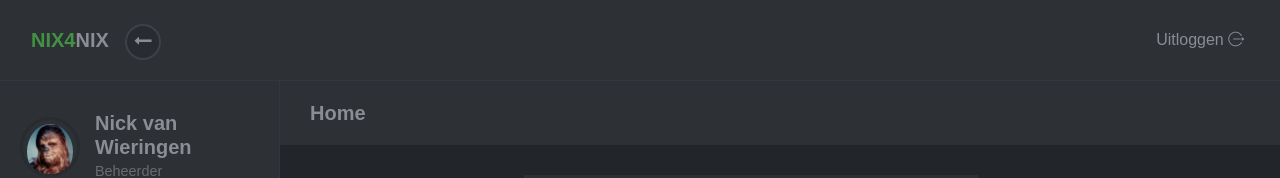
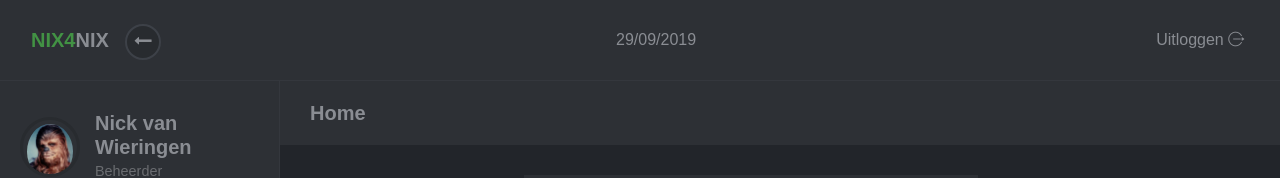
Before and after one commit to DocktorDicking/nixfornix, an Angular app: page / in a window 1280 px wide. Shown: the top 178 px of the page. Built offline with nearby package versions, Linux system fonts and the light colour scheme; a web font is replaced by a local one.

Commit message:
Removed unused module import. Added date to the top of the template.

```diff
--- a/src/app/app.module.ts
+++ b/src/app/app.module.ts
@@ -1,6 +1,6 @@
 import { BrowserModule } from '@angular/platform-browser';
 import { NgModule } from '@angular/core';
-import {FormsModule, ReactiveFormsModule} from '@angular/forms';
+import {FormsModule} from '@angular/forms';
 
 import { AppRoutingModule } from './app-routing.module';
 import { AppComponent } from './app.component';
@@ -30,8 +30,7 @@ import { ModalsComponent } from './web/menu/modals/modals.component';
   imports: [
     BrowserModule,
     AppRoutingModule,
-    FormsModule,
-    ReactiveFormsModule
+    FormsModule
   ],
   providers: [],
   bootstrap: [AppComponent]
--- a/src/app/web/header/header.component.html
+++ b/src/app/web/header/header.component.html
@@ -2,16 +2,26 @@
 <header class="header">
   <nav class="navbar navbar-expand-lg">
     <div class="container-fluid d-flex align-items-center justify-content-between">
-      <div class="navbar-header"><a href="home.html" class="navbar-brand">
-        <div class="brand-text brand-big visible text-uppercase"><strong
-          class="text-primary">Nix4</strong><strong>Nix</strong></div>
-        <div class="brand-text brand-sm"><strong class="text-primary">N4</strong><strong>N</strong></div>
-      </a>
+      <div class="navbar-header">
+        <a href="home.html" class="navbar-brand">
+          <div class="brand-text brand-big visible text-uppercase">
+            <strong class="text-primary">Nix4</strong><strong>Nix</strong>
+          </div>
+          <div class="brand-text brand-sm">
+            <strong class="text-primary">N4</strong><strong>N</strong>
+          </div>
+        </a>
         <button class="sidebar-toggle"><i class="fa fa-long-arrow-left"></i></button>
       </div>
+      <div class="text-center">
+        {{getCurrentDate()}}
+      </div>
       <ul class="right-menu list-inline no-margin-bottom">
-        <li class="list-inline-item logout"><a id="logout" href="login.html" class="nav-link">Uitloggen <i
-          class="icon-logout"></i></a></li>
+        <li class="list-inline-item logout">
+          <a id="logout" href="#" class="nav-link">Uitloggen
+            <i class="icon-logout"></i>
+          </a>
+        </li>
       </ul>
     </div>
   </nav>
--- a/src/app/web/header/header.component.ts
+++ b/src/app/web/header/header.component.ts
@@ -7,9 +7,20 @@ import { Component, OnInit } from '@angular/core';
 })
 export class HeaderComponent implements OnInit {
 
+  getCurrentDate() {
+    const date = new Date();
+    const dd = String(date.getDate()).padStart(2, '0');
+    const mm = String(date.getMonth() + 1).padStart(2, '0'); // January is 0!
+    const yyyy = date.getFullYear();
+
+    const dateString = dd + '/' + mm + '/' + yyyy;
+    return dateString;
+  }
+
   constructor() { }
 
   ngOnInit() {
+
   }
 
 }
```
